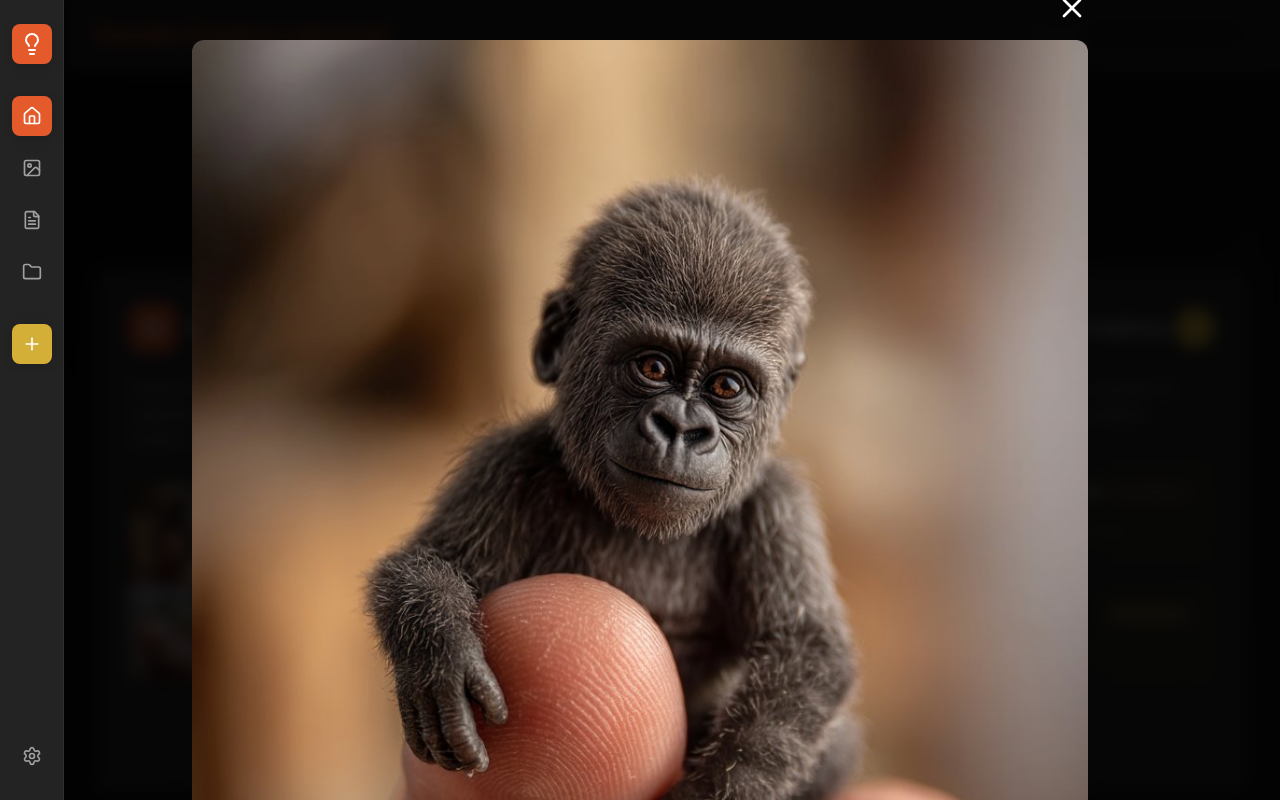
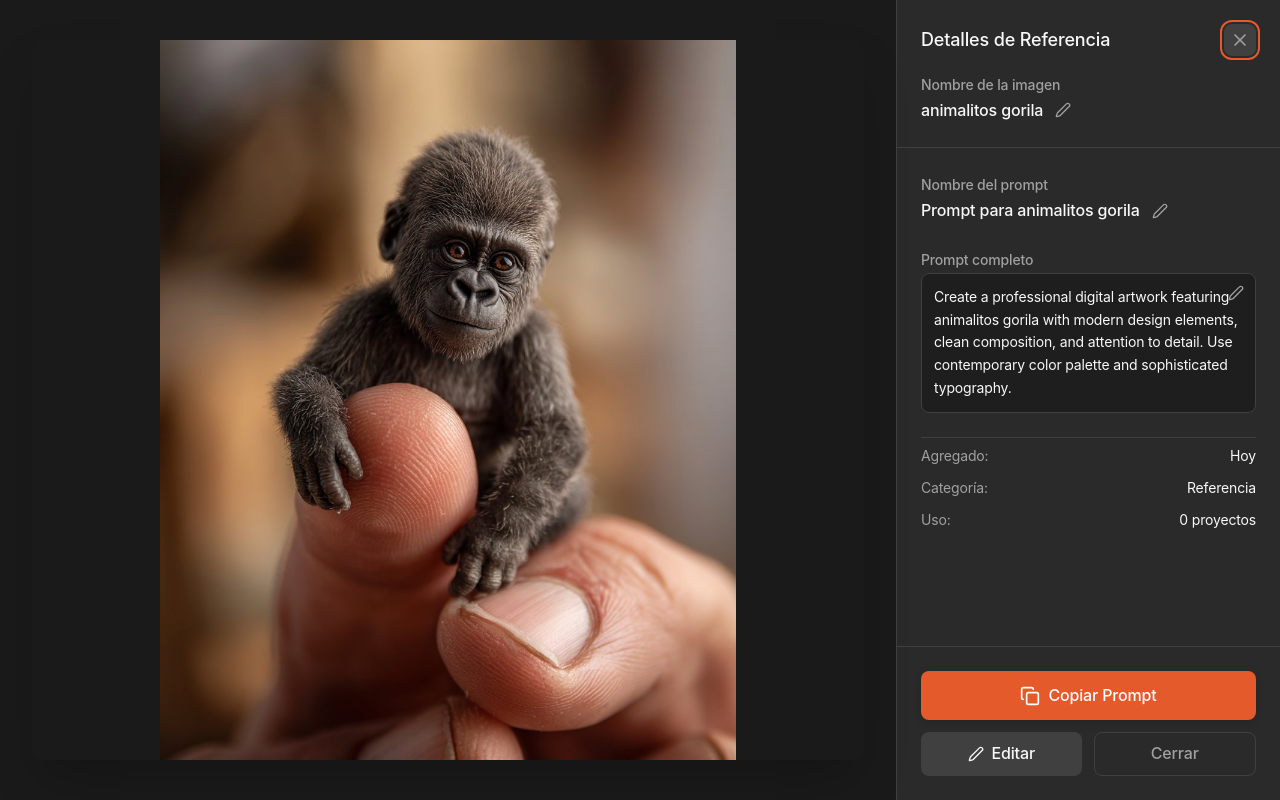
Before and after one commit to LabnoLab/estudio-creatibo-labnolab, a Next.js app: page / in a window 1280 px wide. Both pictures are taken after a click on the element 178 px from the left and 534 px from the top of the page. Shown: the top 800 px of the page. Built offline with nearby package versions, Linux system fonts and the light colour scheme.

Commit message:
v0.6: MODAL ÉPICO funcionando - BRUTAL LEVEL!

```diff
--- a/src/app/page.tsx
+++ b/src/app/page.tsx
@@ -1,13 +1,21 @@
 'use client'
 
 import { motion } from 'framer-motion'
-import { Plus, Image as ImageIcon, FileText, Lightbulb, Search, Settings, Folder, Home as HomeIcon, X } from 'lucide-react'
+import { Plus, Image as ImageIcon, FileText, Lightbulb, Search, Settings, Folder, Home as HomeIcon, X, Copy, Edit2, Check } from 'lucide-react'
 import Image from 'next/image'
 import { useState, useEffect } from 'react'
+import * as Dialog from '@radix-ui/react-dialog'
 
 export default function Home() {
   const [selectedImage, setSelectedImage] = useState<string | null>(null)
   const [referencias, setReferencias] = useState<string[]>([])
+  const [imageTitle, setImageTitle] = useState('')
+  const [imagePrompt, setImagePrompt] = useState('')
+  const [promptName, setPromptName] = useState('')
+  const [isEditingTitle, setIsEditingTitle] = useState(false)
+  const [isEditingPrompt, setIsEditingPrompt] = useState(false)
+  const [isEditingPromptName, setIsEditingPromptName] = useState(false)
+  const [copied, setCopied] = useState(false)
 
   // Cargar imágenes dinámicamente
   useEffect(() => {
@@ -24,6 +32,29 @@ export default function Home() {
     ]
     setReferencias(imageFiles)
   }, [])
+
+  // Función para abrir modal con datos de la imagen
+  const openImageModal = (imageName: string) => {
+    setSelectedImage(imageName)
+    setImageTitle(imageName.replace('.jpeg', '').replace(/-/g, ' '))
+    setImagePrompt(`Create a professional digital artwork featuring ${imageName.replace('.jpeg', '').replace(/-/g, ' ')} with modern design elements, clean composition, and attention to detail. Use contemporary color palette and sophisticated typography.`)
+    setPromptName(`Prompt para ${imageName.replace('.jpeg', '').replace(/-/g, ' ')}`)
+    setIsEditingTitle(false)
+    setIsEditingPrompt(false)
+    setIsEditingPromptName(false)
+    setCopied(false)
+  }
+
+  // Función para copiar prompt
+  const copyPrompt = async () => {
+    try {
+      await navigator.clipboard.writeText(imagePrompt)
+      setCopied(true)
+      setTimeout(() => setCopied(false), 2000)
+    } catch (err) {
+      console.error('Error copying text: ', err)
+    }
+  }
 
   const containerVariants = {
     hidden: { opacity: 0 },
@@ -63,40 +94,175 @@ export default function Home() {
 
   return (
     <div className="min-h-screen bg-gradient-to-br from-slate-50 to-blue-50 flex">
-      {/* Modal para ver imagen en grande */}
-      {selectedImage && (
-        <motion.div
-          className="fixed inset-0 bg-black/85 backdrop-blur-sm z-50 flex items-center justify-center p-4"
-          initial={{ opacity: 0 }}
-          animate={{ opacity: 1 }}
-          exit={{ opacity: 0 }}
-          onClick={() => setSelectedImage(null)}
-        >
-          <motion.div
-            className="relative max-w-4xl max-h-[90vh] w-full"
-            initial={{ scale: 0.9 }}
-            animate={{ scale: 1 }}
-            exit={{ scale: 0.9 }}
-            onClick={(e) => e.stopPropagation()}
-          >
-            <button
-              onClick={() => setSelectedImage(null)}
-              className="absolute -top-12 right-0 text-white hover:text-gray-300 transition-colors"
-            >
-              <X className="w-8 h-8" />
-            </button>
-            <div className="relative aspect-auto rounded-xl overflow-hidden shadow-2xl">
-              <Image
-                src={`/uploads/referencias/${selectedImage}`}
-                alt={selectedImage}
-                width={1200}
-                height={800}
-                className="w-full h-full object-contain"
-              />
+      {/* Modal Épico para Referencias */}
+      <Dialog.Root open={!!selectedImage} onOpenChange={(open) => !open && setSelectedImage(null)}>
+        <Dialog.Portal>
+          <Dialog.Overlay className="fixed inset-0 bg-black/85 backdrop-blur-sm z-50 animate-in fade-in-0" />
+          <Dialog.Content className="fixed inset-0 z-50 overflow-hidden">
+            <div className="h-full flex">
+              {/* Imagen Grande - Lado Izquierdo */}
+              <div className="flex-1 flex items-center justify-center p-8 bg-[#1a1a1a]">
+                <div className="relative w-full h-full max-w-4xl max-h-[90vh]">
+                  {selectedImage && (
+                    <Image
+                      src={`/uploads/referencias/${selectedImage}`}
+                      alt={imageTitle}
+                      fill
+                      className="object-contain rounded-xl shadow-2xl"
+                      priority
+                    />
+                  )}
+                </div>
+              </div>
+
+              {/* Panel de Metadatos - Lado Derecho */}
+              <div className="w-96 bg-[#2a2a2a] border-l border-[#404040] flex flex-col">
+                {/* Header del Panel */}
+                <div className="p-6 border-b border-[#404040]">
+                  <div className="flex items-center justify-between mb-4">
+                    <h2 className="text-lg font-medium text-[#f8f8f8]">Detalles de Referencia</h2>
+                    <Dialog.Close asChild>
+                      <button className="w-8 h-8 rounded-lg bg-[#404040] hover:bg-[#4a4a4a] flex items-center justify-center text-[#a0a0a0] hover:text-[#f8f8f8] transition-colors">
+                        <X className="w-5 h-5" />
+                      </button>
+                    </Dialog.Close>
+                  </div>
+
+                  {/* Título de la Imagen */}
+                  <div className="space-y-2">
+                    <label className="text-sm font-medium text-[#a0a0a0]">Nombre de la imagen</label>
+                    {isEditingTitle ? (
+                      <input
+                        type="text"
+                        value={imageTitle}
+                        onChange={(e) => setImageTitle(e.target.value)}
+                        onBlur={() => setIsEditingTitle(false)}
+                        onKeyDown={(e) => e.key === 'Enter' && setIsEditingTitle(false)}
+                        className="w-full p-2 bg-[#1e1e1e] border border-[#404040] rounded-lg text-[#f8f8f8] text-sm focus:outline-none focus:ring-2 focus:ring-[#E55A2B]/30"
+                        autoFocus
+                      />
+                    ) : (
+                      <div className="flex items-center space-x-2">
+                        <span className="text-[#f8f8f8] font-medium">{imageTitle}</span>
+                        <button
+                          onClick={() => setIsEditingTitle(true)}
+                          className="p-1 rounded hover:bg-[#404040] text-[#a0a0a0] hover:text-[#f8f8f8] transition-colors"
+                        >
+                          <Edit2 className="w-4 h-4" />
+                        </button>
+                      </div>
+                    )}
+                  </div>
+                </div>
+
+                {/* Contenido del Panel */}
+                <div className="flex-1 p-6 space-y-6">
+                  {/* Nombre del Prompt */}
+                  <div className="space-y-2">
+                    <label className="text-sm font-medium text-[#a0a0a0]">Nombre del prompt</label>
+                    {isEditingPromptName ? (
+                      <input
+                        type="text"
+                        value={promptName}
+                        onChange={(e) => setPromptName(e.target.value)}
+                        onBlur={() => setIsEditingPromptName(false)}
+                        onKeyDown={(e) => e.key === 'Enter' && setIsEditingPromptName(false)}
+                        className="w-full p-2 bg-[#1e1e1e] border border-[#404040] rounded-lg text-[#f8f8f8] text-sm focus:outline-none focus:ring-2 focus:ring-[#E55A2B]/30"
+                        autoFocus
+                      />
+                    ) : (
+                      <div className="flex items-center space-x-2">
+                        <span className="text-[#f8f8f8] font-medium">{promptName}</span>
+                        <button
+                          onClick={() => setIsEditingPromptName(true)}
+                          className="p-1 rounded hover:bg-[#404040] text-[#a0a0a0] hover:text-[#f8f8f8] transition-colors"
+                        >
+                          <Edit2 className="w-4 h-4" />
+                        </button>
+                      </div>
+                    )}
+                  </div>
+
+                  {/* Prompt Completo */}
+                  <div className="space-y-2">
+                    <label className="text-sm font-medium text-[#a0a0a0]">Prompt completo</label>
+                    {isEditingPrompt ? (
+                      <textarea
+                        value={imagePrompt}
+                        onChange={(e) => setImagePrompt(e.target.value)}
+                        onBlur={() => setIsEditingPrompt(false)}
+                        className="w-full p-3 bg-[#1e1e1e] border border-[#404040] rounded-lg text-[#f8f8f8] text-sm focus:outline-none focus:ring-2 focus:ring-[#E55A2B]/30 resize-none"
+                        rows={6}
+                        autoFocus
+                      />
+                    ) : (
+                      <div className="relative">
+                        <div className="p-3 bg-[#1e1e1e] border border-[#404040] rounded-lg text-[#f8f8f8] text-sm leading-relaxed min-h-[120px]">
+                          {imagePrompt}
+                        </div>
+                        <button
+                          onClick={() => setIsEditingPrompt(true)}
+                          className="absolute top-2 right-2 p-1 rounded hover:bg-[#404040] text-[#a0a0a0] hover:text-[#f8f8f8] transition-colors"
+                        >
+                          <Edit2 className="w-4 h-4" />
+                        </button>
+                      </div>
+                    )}
+                  </div>
+
+                  {/* Metadatos Adicionales */}
+                  <div className="space-y-3 pt-2 border-t border-[#404040]">
+                    <div className="flex justify-between">
+                      <span className="text-sm text-[#a0a0a0]">Agregado:</span>
+                      <span className="text-sm text-[#f8f8f8]">Hoy</span>
+                    </div>
+                    <div className="flex justify-between">
+                      <span className="text-sm text-[#a0a0a0]">Categoría:</span>
+                      <span className="text-sm text-[#f8f8f8]">Referencia</span>
+                    </div>
+                    <div className="flex justify-between">
+                      <span className="text-sm text-[#a0a0a0]">Uso:</span>
+                      <span className="text-sm text-[#f8f8f8]">0 proyectos</span>
+                    </div>
+                  </div>
+                </div>
+
+                {/* Botones de Acción */}
+                <div className="p-6 border-t border-[#404040] space-y-3">
+                  <button
+                    onClick={copyPrompt}
+                    className="w-full bg-[#E55A2B] hover:bg-[#D4502A] text-white py-3 px-4 rounded-lg font-medium flex items-center justify-center space-x-2 transition-colors shadow-sm"
+                  >
+                    {copied ? (
+                      <>
+                        <Check className="w-5 h-5" />
+                        <span>¡Copiado!</span>
+                      </>
+                    ) : (
+                      <>
+                        <Copy className="w-5 h-5" />
+                        <span>Copiar Prompt</span>
+                      </>
+                    )}
+                  </button>
+
+                  <div className="flex space-x-3">
+                    <button className="flex-1 bg-[#404040] hover:bg-[#4a4a4a] text-[#f8f8f8] py-2 px-4 rounded-lg font-medium flex items-center justify-center space-x-2 transition-colors">
+                      <Edit2 className="w-4 h-4" />
+                      <span>Editar</span>
+                    </button>
+                    <Dialog.Close asChild>
+                      <button className="flex-1 bg-[#2a2a2a] hover:bg-[#333333] text-[#a0a0a0] border border-[#404040] py-2 px-4 rounded-lg font-medium transition-colors">
+                        Cerrar
+                      </button>
+                    </Dialog.Close>
+                  </div>
+                </div>
+              </div>
             </div>
-          </motion.div>
-        </motion.div>
-      )}
+          </Dialog.Content>
+        </Dialog.Portal>
+      </Dialog.Root>
 
       {/* Sidebar Navigation */}
       <motion.aside
@@ -269,7 +435,7 @@ export default function Home() {
                       className="relative aspect-square overflow-hidden cursor-pointer transition-all duration-300"
                       whileHover={{ scale: 1.02, zIndex: 10 }}
                       whileTap={{ scale: 0.98 }}
-                      onClick={() => setSelectedImage(imagen)}
+                      onClick={() => openImageModal(imagen)}
                       title={imagen.replace('.jpeg', '').replace(/-/g, ' ')}
                     >
                       <Image
```
